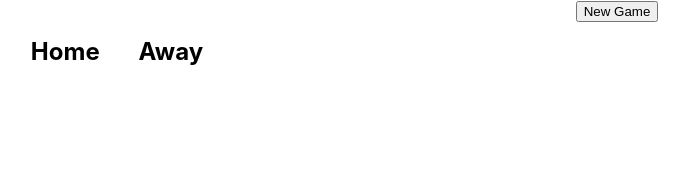
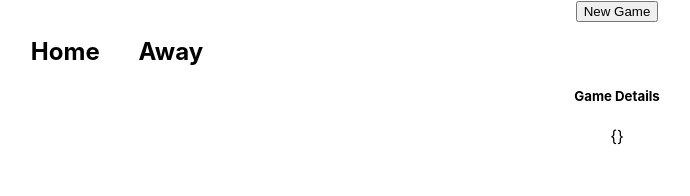
Before and after one commit to JoaoJuliasz/sportsradar, a React (Create React App) app: page / in a window 1280 px wide. Shown: the top 196 px of the page, without its empty margins (23-713 px from the left). Built offline with nearby package versions, Linux system fonts and the light colour scheme.

Commit message:
create game details componnet

```diff
--- a/src/components/SummaryItem/SummaryItem.tsx
+++ b/src/components/SummaryItem/SummaryItem.tsx
@@ -13,7 +13,7 @@ const SummaryItem = ({ game, index, selectGame }: Props) => {
     return (
         <div data-testid="game-container"
             onClick={() => { selectGame(index) }}
-            style={{ display: 'flex', maxWidth: '250px', flexDirection: 'column', margin: '7px' }}>
+            style={{ display: 'flex', maxWidth: '250px', flexDirection: 'column', margin: '7px', cursor: 'pointer' }}>
             <div style={{ display: 'flex', alignItems: 'center', width: '100%', justifyContent: 'space-evenly' }}>
                 <h5 style={{ margin: '0' }}>{game.home}</h5>
                 <span>x</span>
--- /dev/null
+++ b/src/containers/GameDetails/GameDetails.tsx
@@ -0,0 +1,20 @@
+import { Games } from "../../types/types";
+
+type Props = {
+    selectedGame: Games
+}
+
+const GameDetails = ({ selectedGame }: Props) => {
+    return (
+        <div>
+            <div>
+                <h5>Game Details</h5>
+            </div>
+            <div>
+                {JSON.stringify(selectedGame)}
+            </div>
+        </div>
+    );
+};
+
+export default GameDetails;
--- a/src/containers/Main/Main.tsx
+++ b/src/containers/Main/Main.tsx
@@ -1,6 +1,7 @@
 import { useState } from 'react';
 import { MainProvider } from '../../context/Context';
 import { Games } from '../../types/types';
+import GameDetails from '../GameDetails/GameDetails';
 import GameRegister from '../GameResgiter/GameRegister';
 import Summary from '../Summary/Summary';
 
@@ -19,6 +20,7 @@ const Main = () => {
             <div>
                 <GameRegister addNewGame={addNewGame} />
                 <Summary games={games} />
+                <GameDetails selectedGame={selectedGame} />
             </div>
         </MainProvider>
     );
```
Also changed, not shown: 1 other file (tests, documents, lock files or other folders).
